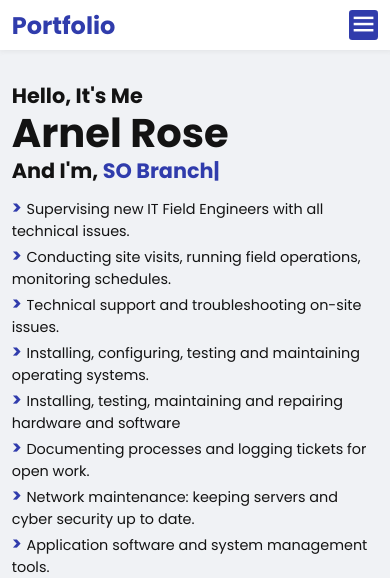
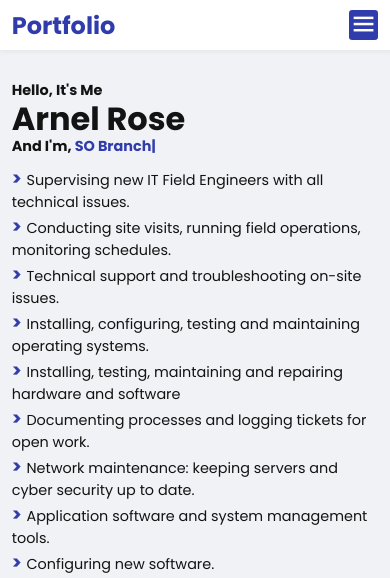
Before and after one commit to arnelnrose/myportfolio, a plain HTML site: page index.html in a window 390 px wide. Shown: the top 578 px of the page. Drawn offline with nearby package versions, Linux system fonts and the light colour scheme.

Commit message:
Update portfolio.css
update mobile home h3 & home-content h1 fonts

```diff
--- a/portfolio.css
+++ b/portfolio.css
@@ -471,11 +471,11 @@ span {
   }
 
   .home h3 {
-    font-size: 2.6rem;
+    font-size: 1.8rem;
   }
 
   .home-content h1 {
-    font-size: 5rem;
+    font-size: 4rem;
   }
 
   .home-img img {
```
